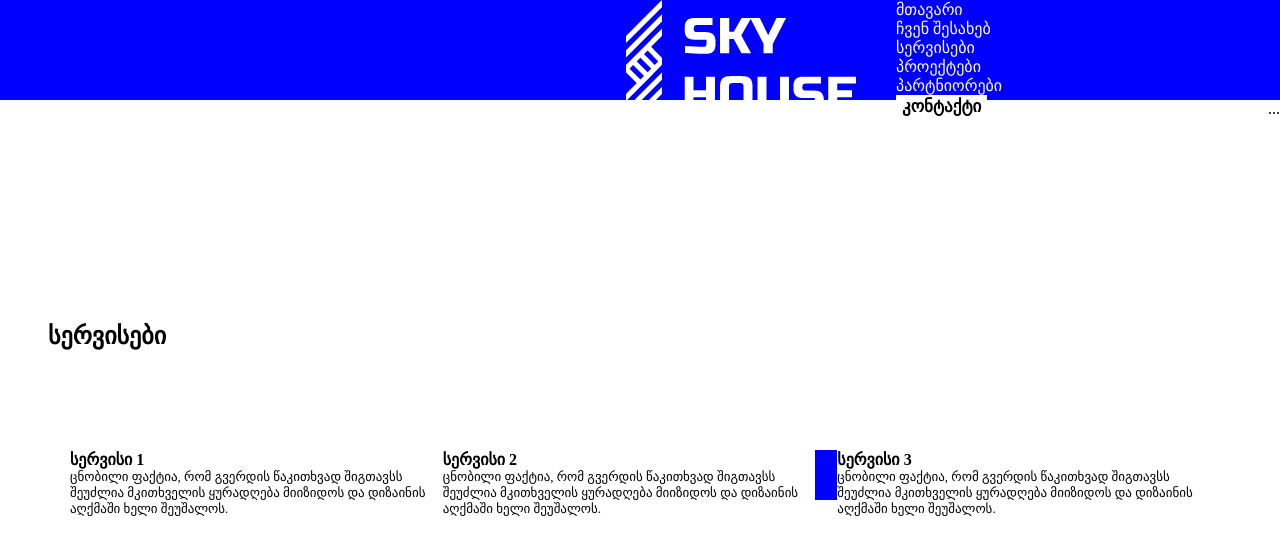
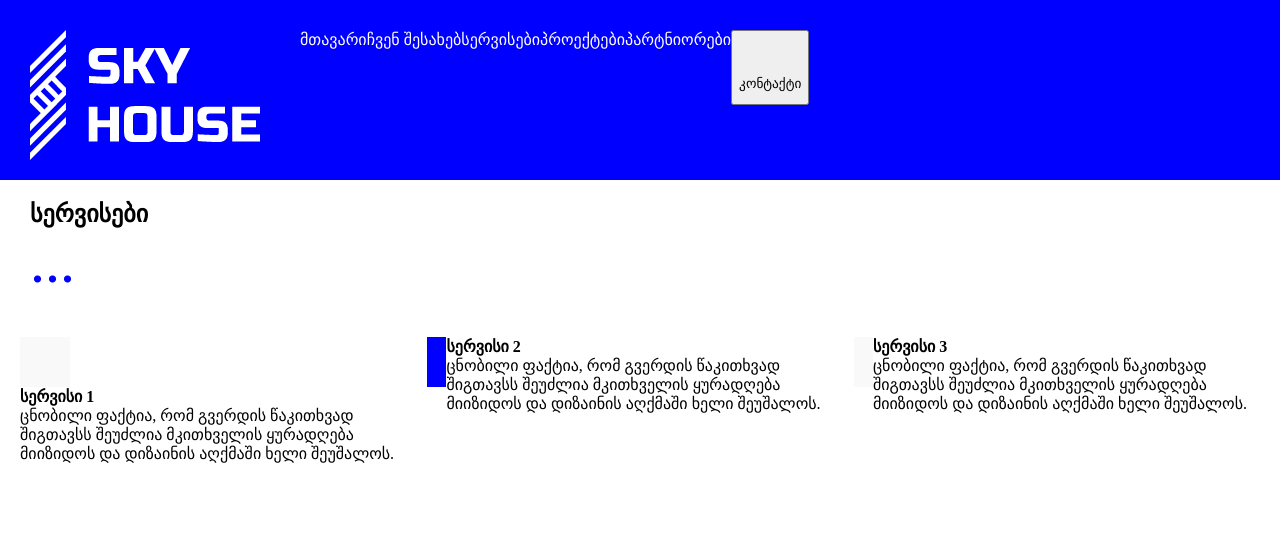
Before and after one commit to MariamMathildaAmonashvili/Lesson8, a plain HTML site: page index.html in a window 1280 px wide. Drawn offline with Linux system fonts and the light colour scheme.

Commit message:
Add files via upload
updated old CSS

```diff
--- a/style.css
+++ b/style.css
@@ -4,85 +4,52 @@
 	margin: 0; }
 
 
-header {
-    background-color: blue;
-    width: 100%;
-    height: 100px;
-    display: flex;
-    margin-left: auto;
-    margin-right: 60px;}
+header {  width: 100%;
+    height: 180px;
+    background-color: blue ;}
 
-header img { margin-left: 50px;
+ul  {  display: flex;
+    list-style: none;
+    text-decoration: none;}
+
+
+ a { text-decoration: none;
+color: white;
+margin: auto;
+align-items: center;
+margin-top: 15px;
 }
 
-.container {
-    display: flex;
-    margin: auto;
-    float: left;
-    width: 10% ;
- }
+
+.container { display: flex;
+float: left;
+margin: 30px
+;}
+
+.parent { padding-top: 5%;
+      display: flex;
+     padding-left: 20px;
+     padding-top: 20px;
+     justify-items: row;
+     }
 
 
-header button {
+
+.square1 , .square3 {
     display: flex;
-    color: black;
-	background-color: white;
-    border: none;
-    text-decoration: none;
-    font-size: 17px;
-    font-weight: 600;
-    font-style: normal;
-    padding: 16 ;}
-
-a  {
-    text-decoration: none;
-    color: white;
-}
-
-.contact {
-    color: black;}
-
-
-ul {
-    list-style: none;}
-
-
-.parent { padding-top: 5%;
-display: flex;
-padding: 50px;
-margin: 20px; }
-
-article { font-size: 13px; }
-
-h2 { padding: 30px;
-margin-top: 15%;
-margin-left: 18px;}
-
-span { margin-left: auto;
-font-size: ;}
-
-.span-services { display: flex;}
-.square3 { color: blue;}
-
-
-.square1, .square2,  {
     height: 50px;
     width: 50px;
     background-color: #F9F9F9 ;
-    display:flex ;
-    float: left;
+
 }
-.square3 {
+
+.square2 {  display: flex;
     height: 50px;
     width: 50px;
+    background-color: blue;
+}
+.span-services { padding: 20px 30px ;}
 
-    background-color: blue;
-    display:flex ;
-    float: left;
-    }
-
-/* Layout Properties */
-top: 2677px;
-left: 728px;
-width: 70px;
-height: 70px;
+span { color: blue;
+    opacity: 1;
+font-size: 60px;}
```
